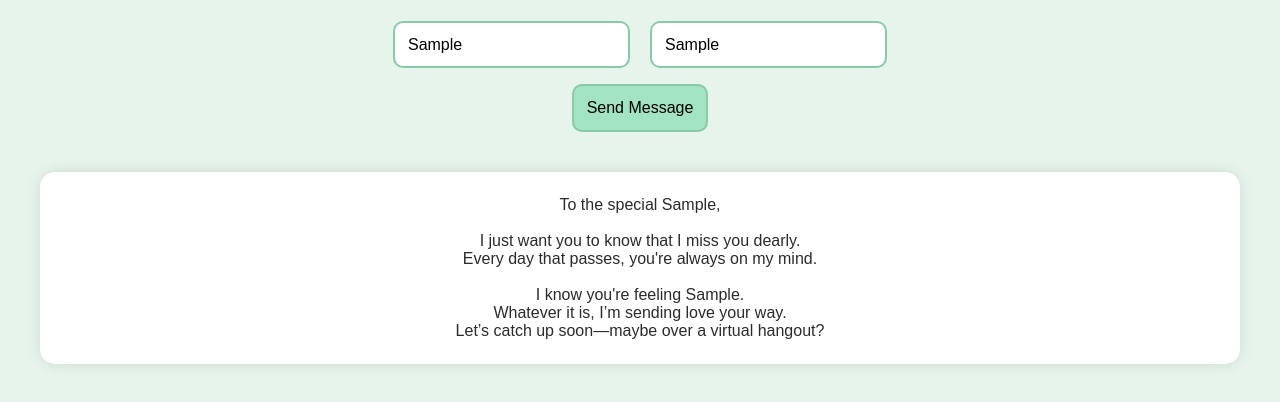
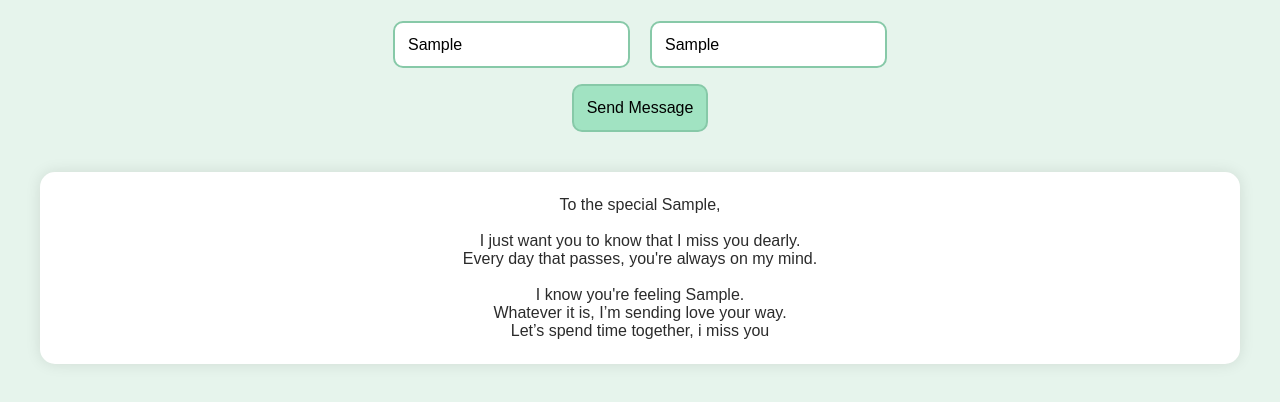
Before and after one commit to jesayathr/Iloveyou, a plain HTML site: page index.html in a window 1280 px wide. Both pictures are taken after typing "Sample", "Sample" into the empty fields and a click on the button "Send Message". Shown: the part 142-544 px from the top of the page. Drawn offline with Linux system fonts and the light colour scheme.

Commit message:
Update index.html

```diff
--- a/index.html
+++ b/index.html
@@ -71,7 +71,7 @@
       } else if (lowerFeeling.includes("happy") || lowerFeeling.includes("good")) {
         message += `Even though I feel happy, there's a little empty space only you can fill.\nLet's celebrate this happiness with a Spotify session or a rave date!`;
       } else {
-        message += `I know you're feeling ${feeling}.\nWhatever it is, I’m sending love your way.\nLet’s catch up soon—maybe over a virtual hangout?`;
+        message += `I know you're feeling ${feeling}.\nWhatever it is, I’m sending love your way.\nLet’s spend time together, i miss you`;
       }
 
       box.innerText = message;
```
